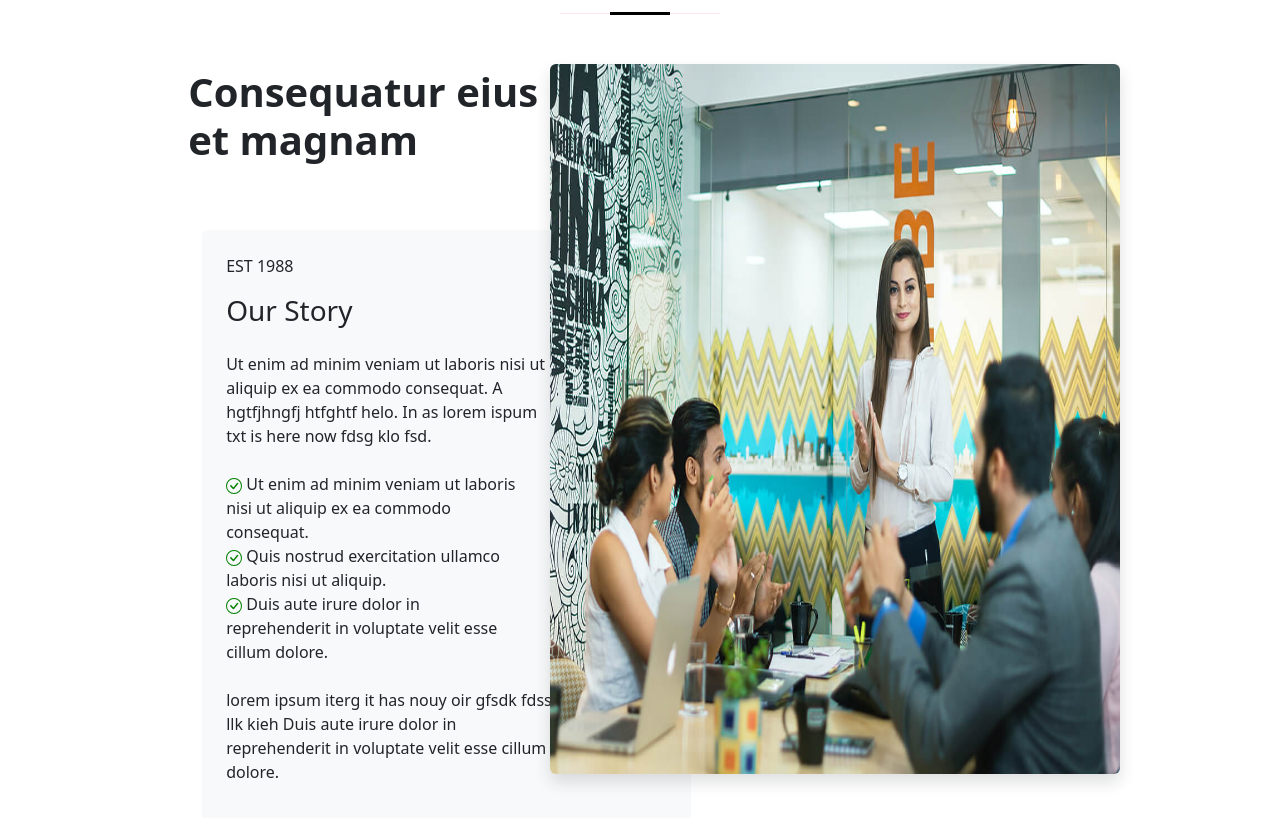
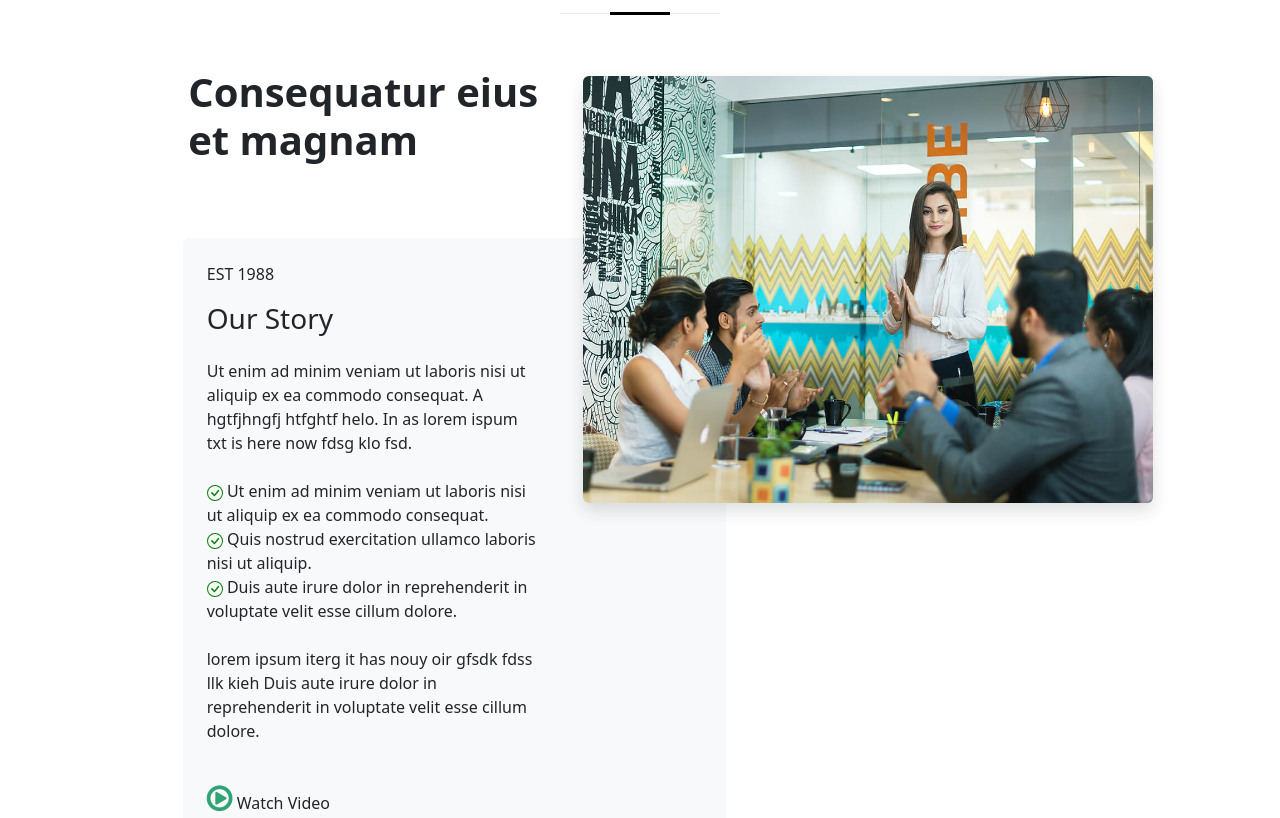
Before and after one commit to krupalirajpara/Frontend-Learning, a plain HTML site: page index.html in a window 1280 px wide. Shown: the part 785-1603 px from the top of the page. Drawn offline with Linux system fonts and the light colour scheme.

Commit message:
responsive about

```diff
--- a/CSS/external_css.css
+++ b/CSS/external_css.css
@@ -59,9 +59,7 @@
 .link_text{
     text-decoration: none;
 }
-    #about {
-        min-height: 50%;
-    }
+
 #services{
     display: block;
 }
@@ -93,3 +91,69 @@
 .bi-check-circle{
     color:green;
 }
+
+/* Responsive about section */
+@media (min-width: 768px) {
+    .about_container {
+        position: relative;
+        width: 100%;
+        top: 2%;
+        left: 0%;
+    }
+    .about_text{
+        width:68%;
+    }
+    .about_text h1 {
+        margin-top: 0%;
+        width: 67%;
+        /* margin-left: 2%; */
+        font-size: 28px;
+        /* text-align: center; */
+    }
+    .about_img img {
+        position: absolute;
+        margin-top: -108%;
+        /* margin-top: -65%; */
+        margin-left: 48%;
+        height: auto;
+        width: 50%;
+    }
+}
+
+/* Medium screens */
+@media (min-width: 992px) {
+    .about_img img {
+        position: absolute;
+        /* margin-top: -108%; */
+        margin-top: -65%;
+        margin-left: 48%;
+        height: auto;
+        width: 50%;
+    }
+}
+
+/* Large screens */
+@media (min-width: 1024px) {
+    .about_container {
+        position: relative;
+        width: 100%;
+        top: 9%;
+        left: 18%;
+    }
+    .about_text{
+        width:50%;
+    }
+    #about h1 {
+        margin-top: -14%;
+        margin-left: 19%;
+        font-size: 40px;
+    }
+    .about_img img {
+        position: absolute;
+        margin-top: -6%;
+        margin-left: -5%;
+        width: 50%;
+        height: auto;
+        width: 50%;
+    }
+}
--- a/index.html
+++ b/index.html
@@ -59,18 +59,17 @@
     <section id="about" class="py-5">
         <div class="container" style="position: relative;">
             <div class="row">
-                <!-- Content Column -->
-                <div class="col-lg-6 col-md-12 order-md-2 mb-4">
-                    <h1 class="col-lg-8 fw-bold mb-3" style="margin-top: -14%; margin-left: 19%;">Consequatur eius et magnam</h1>
-                    <div class="about_container bg-light p-4 rounded mx-auto"  style="position: relative; top: 50px; left: 90px; max-width: 90%;">
-
+                <!-- Content Col -->
+                <div class="about_text col-lg-6 order-md-2 mb-4">
+                    <h1 class="col-lg-8 fw-bold mb-3">Consequatur eius et magnam</h1>
+                    <div class="about_container bg-light p-4 rounded mx-auto">
                         <p>EST 1988</p>
-                        <h3 class="col-12 col-md-6 col-lg-8 mb-4 h-100">Our Story
+                        <h3 class="col-md-6 col-lg-8 mb-4 h-100">Our Story
                         </h3>
-                        <p class="col-12 col-md-6 col-lg-9 mb-4 h-100">
+                        <p class="col-md-8 col-lg-8 mb-4 h-100">
                             Ut enim ad minim veniam ut laboris nisi ut aliquip ex ea commodo consequat. A hgtfjhngfj htfghtf helo. In as lorem ispum txt is here now fdsg klo fsd.
                         </p>
-                        <ul class="list-unstyled col-12 col-md-6 col-lg-8 mb-4">
+                        <ul class="list-unstyled col-md-8 col-lg-8 mb-4">
                             <li>
                                 <svg xmlns="http://www.w3.org/2000/svg" width="16" height="16" fill="currentColor" class="bi bi-check-circle" viewBox="0 0 16 16">
                                 <path d="M8 15A7 7 0 1 1 8 1a7 7 0 0 1 0 14m0 1A8 8 0 1 0 8 0a8 8 0 0 0 0 16"/>
@@ -79,13 +78,13 @@
                             <li><svg xmlns="http://www.w3.org/2000/svg" width="16" height="16" fill="currentColor" class="bi bi-check-circle" viewBox="0 0 16 16">
                                 <path d="M8 15A7 7 0 1 1 8 1a7 7 0 0 1 0 14m0 1A8 8 0 1 0 8 0a8 8 0 0 0 0 16"/>
                                 <path d="m10.97 4.97-.02.022-3.473 4.425-2.093-2.094a.75.75 0 0 0-1.06 1.06L6.97 11.03a.75.75 0 0 0 1.079-.02l3.992-4.99a.75.75 0 0 0-1.071-1.05"/>
-                              </svg>  Quis nostrud exercitation ullamco laboris nisi ut aliquip.</li>
+                              </svg> Quis nostrud exercitation ullamco laboris nisi ut aliquip.</li>
                             <li><svg xmlns="http://www.w3.org/2000/svg" width="16" height="16" fill="currentColor" class="bi bi-check-circle" viewBox="0 0 16 16">
                                 <path d="M8 15A7 7 0 1 1 8 1a7 7 0 0 1 0 14m0 1A8 8 0 1 0 8 0a8 8 0 0 0 0 16"/>
                                 <path d="m10.97 4.97-.02.022-3.473 4.425-2.093-2.094a.75.75 0 0 0-1.06 1.06L6.97 11.03a.75.75 0 0 0 1.079-.02l3.992-4.99a.75.75 0 0 0-1.071-1.05"/>
                               </svg> Duis aute irure dolor in reprehenderit in voluptate velit esse cillum dolore.</li>
                         </ul>
-                        <p class="col-12 col-md-6 col-lg-9 mb-4 h-100">
+                        <p class="col-lg-8 col-md-8 mb-4 h-100">
                           lorem ipsum iterg it has nouy oir gfsdk fdss llk kieh Duis aute irure dolor in reprehenderit in voluptate velit esse cillum dolore.
                         </p>
                         <a href="#" class="video-link link_text d-inline-block mt-3">
@@ -94,9 +93,9 @@
                         </a>
                     </div>
                 </div>
-                <!-- Image Column -->
-                <div class="col-lg-6 col-md-12 order-md-2 mb-4 p-0">
-                    <img src="./Images/about.jpg" class="img-fluid w-50 rounded shadow   position-absolute" style="margin-top: -80px; margin-left: -90px; width: 50%; height: 100%;" alt="About Us" >
+                <!-- Image Col -->
+                <div class="about_img col-lg-6 col-md-8 order-md-2 p-0">
+                    <img src="./Images/about.jpg" class="img-fluid  rounded shadow" alt="About Us" >
                 </div>
             </div>
         </div>
@@ -271,6 +270,5 @@
         </div>
     </footer>
 </body>
-<!-- <script src="https://cdn.jsdelivr.net/npm/bootstrap@5.3.0/dist/js/bootstrap.bundle.min.js"></script> -->
 <script src="./JS/bootstrap.min.js"></script>
 </html>
```
Lines whose indentation alone changed are shown as unchanged.
